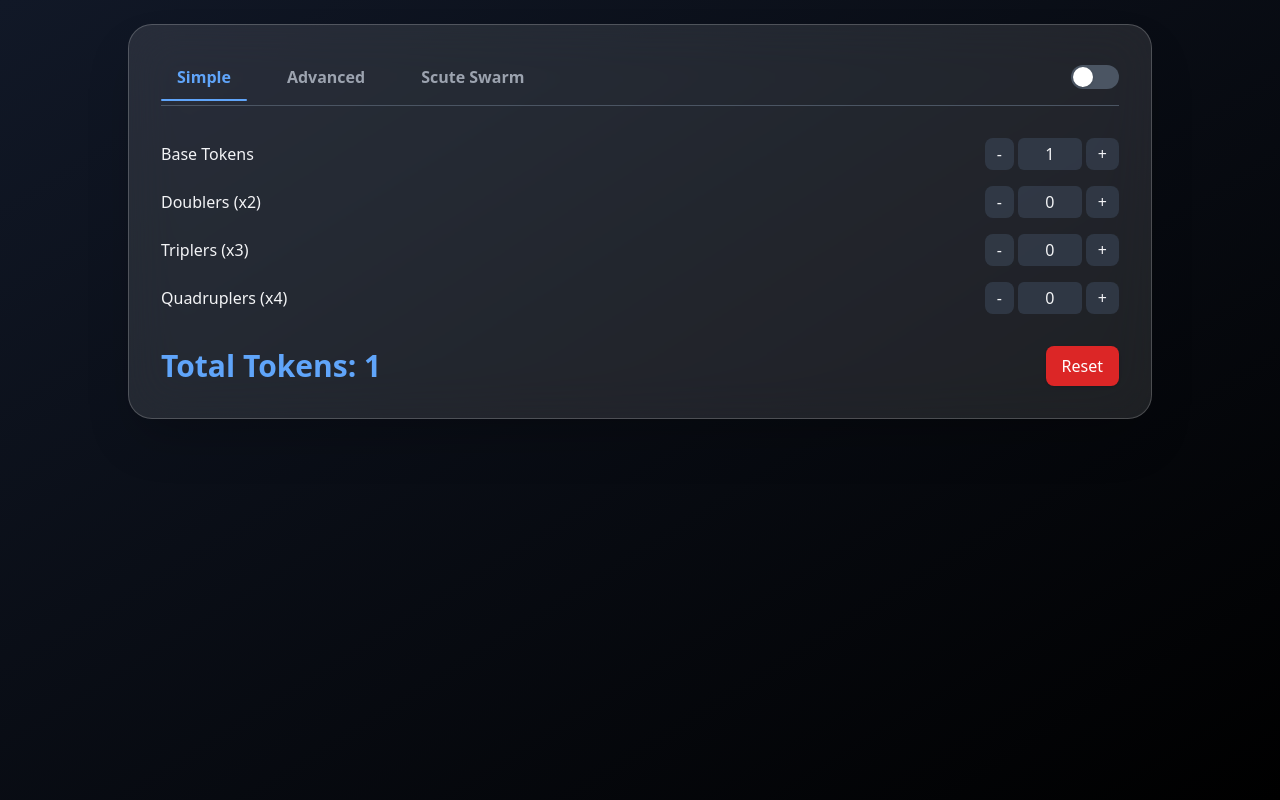
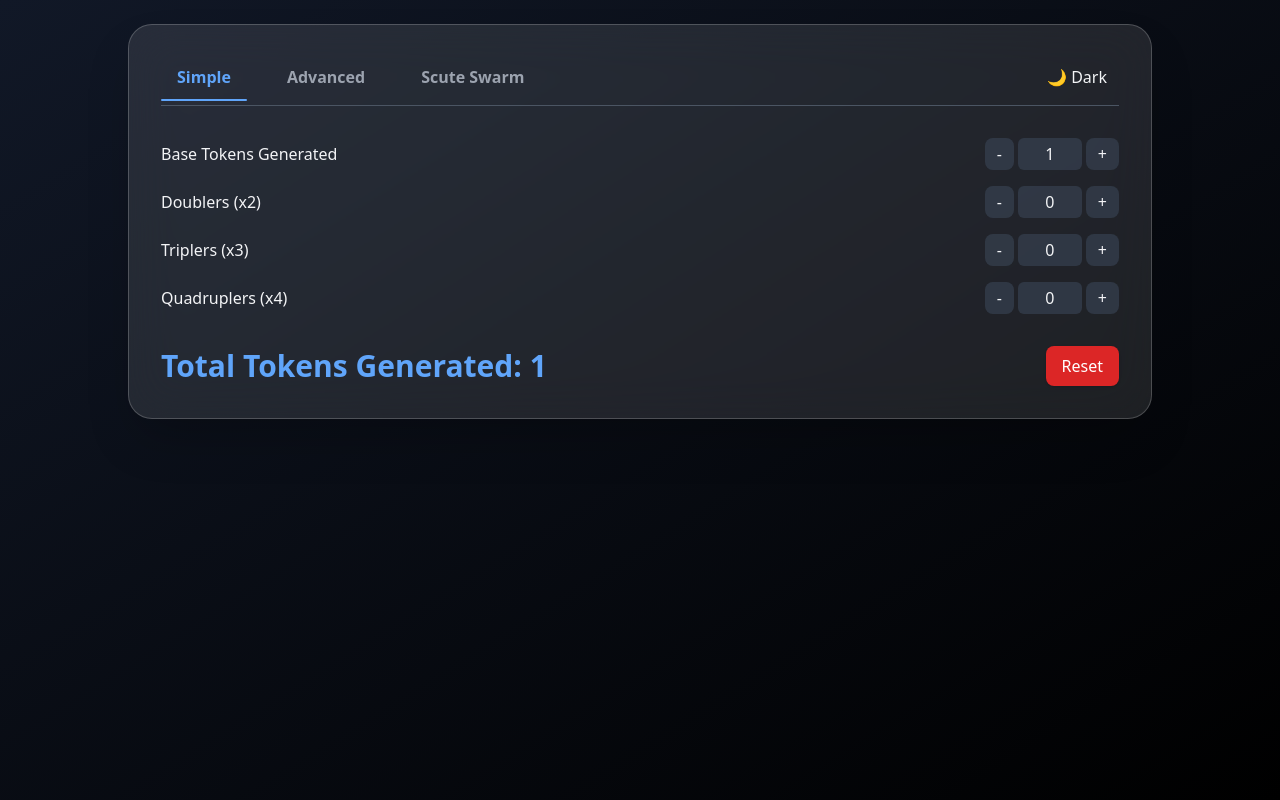
Before and after one commit to Whuki/mtg-token-calculator, a React (Vite) app: page / in a window 1280 px wide. Built offline with nearby package versions, Linux system fonts and the light colour scheme.

Commit message:
Tidy up dark mode button and phrasing

```diff
--- a/src/App.jsx
+++ b/src/App.jsx
@@ -154,21 +154,14 @@ export default function App() {
               )}
             </button>
           ))}
-          {/* Toggles */}
+          {/* Dark/Light Toggle */}
           <div className="flex items-center gap-4 ml-auto shrink-0">
-            {/* Dark/Light */}
             <button
               aria-label="Toggle theme"
               onClick={() => setDarkMode(!darkMode)}
-              className={`w-12 h-6 rounded-full relative transition-colors ${
-                darkMode ? "bg-gray-600" : "bg-yellow-400"
-              }`}
+              className="flex items-center gap-2 px-3 py-1 rounded-lg hover:bg-gray-700 transition"
             >
-              <span
-                className={`absolute top-0.5 left-0.5 w-5 h-5 rounded-full bg-white shadow transform transition-transform ${
-                  darkMode ? "" : "translate-x-6"
-                }`}
-              ></span>
+              {darkMode ? "🌙 Dark" : "🌞 Light"}
             </button>
           </div>
         </div>
@@ -177,7 +170,7 @@ export default function App() {
         {tab === "simple" && (
           <div className="space-y-4">
             <div className="flex gap-2 items-center flex-wrap">
-              <label className="flex-1">Base Tokens</label>
+              <label className="flex-1">Base Tokens Generated</label>
               <CustomQuantityInput value={baseTokens} onChange={setBaseTokens} darkMode={darkMode} />
             </div>
             {[
@@ -197,7 +190,7 @@ export default function App() {
         {tab === "advanced" && (
           <div className="space-y-4">
             <div className="flex gap-2 items-center flex-wrap">
-              <label className="flex-1">Base Tokens</label>
+              <label className="flex-1">Base Tokens Generated</label>
               <CustomQuantityInput value={baseTokens} onChange={setBaseTokens} darkMode={darkMode} />
             </div>
             <div className="flex gap-2 items-center">
@@ -320,6 +313,7 @@ export default function App() {
         )}
 
         {/* Total + Reset */}
+        {(tab !== "scute" || includeScutes) && (
           <div className="flex justify-between items-center mt-6 flex-wrap gap-4">
             <motion.div
               key={animatedTotal}
@@ -330,7 +324,7 @@ export default function App() {
                 tab === "scute" ? "text-green-400" : "text-blue-400"
               }`}
             >
-            Total Tokens: {animatedTotal}
+              Total Tokens Generated: {animatedTotal}
             </motion.div>
             <button
               onClick={handleReset}
@@ -339,6 +333,7 @@ export default function App() {
               Reset
             </button>
           </div>
+        )}
 
         {/* Toasts */}
         <div className="fixed top-20 right-6 space-y-2 z-50">
```
Lines whose indentation alone changed are shown as unchanged.
